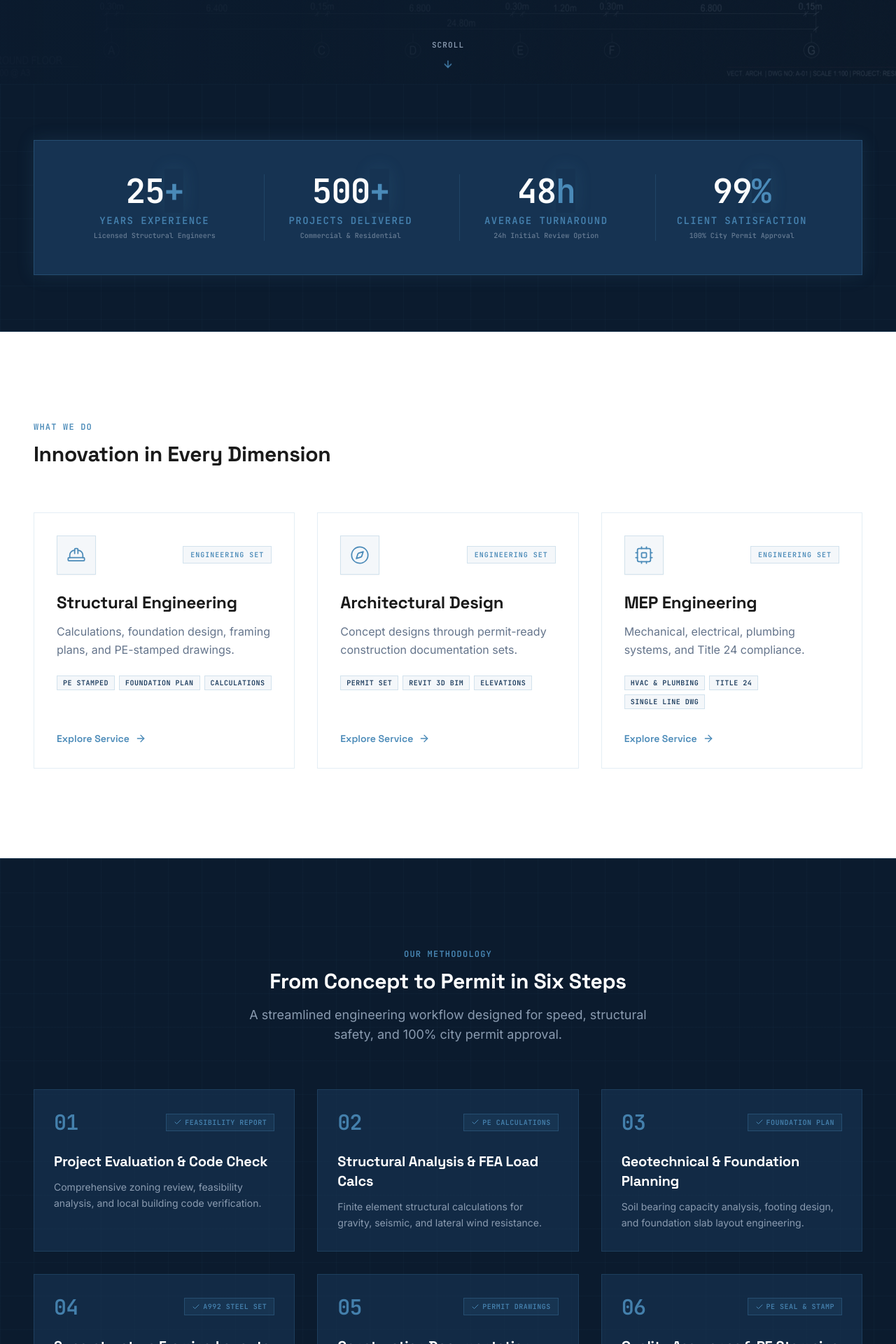
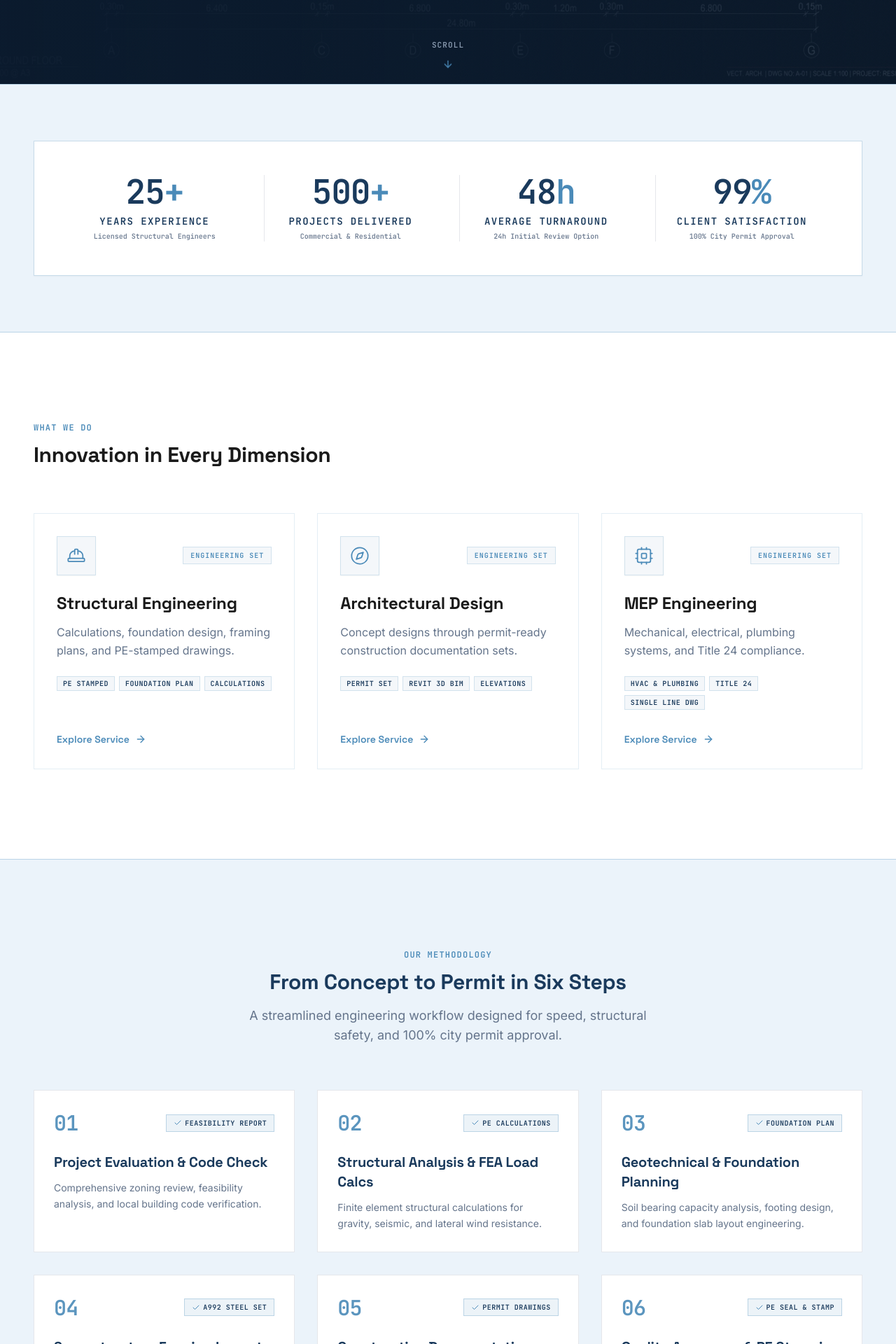
Before and after one commit to shehz-max/Bid-Dimension, a Next.js app: page / in a window 1280 px wide. Shown: the part 680-2600 px from the top of the page at 70% size. Built offline with nearby package versions, Linux system fonts and the light colour scheme.

Commit message:
Apply Logo-Harmonized Light Body Architecture (70% Light / 30% Dark) using Ice Blueprint Tint (#EBF3FA) derived directly from main logo

```diff
--- a/app/(marketing)/page.tsx
+++ b/app/(marketing)/page.tsx
@@ -31,7 +31,7 @@ const TOOLS_SUITE = [
 export default function HomePage() {
   return (
     <div className="flex flex-col">
-      {/* 1. Off-White Hero Section with PrimeCost CAD Blueprint Overlay & Dark 3D Viewport */}
+      {/* 1. Dark Navy Hero Section (High-Tech 3D Model + 15% CAD Drawing Watermark) */}
       <Hero
         variant="homepage"
         label="END-TO-END ENGINEERING & DESIGN"
@@ -41,22 +41,24 @@ export default function HomePage() {
         secondaryCta={{ text: 'Our Process', href: '#process' }}
       />
 
-      {/* 2. High-Contrast Key Stats Console (Deep Navy Section for instant dark contrast!) */}
-      <section className="py-20 bg-bd-navy-deep blueprint-grid border-b border-bd-border-dark text-white relative">
+      {/* 2. Key Stats Console (Logo-Harmonized Ice Blueprint Tint #EBF3FA) */}
+      <section className="py-20 bg-[#EBF3FA] border-y border-[#4A8AB8]/30 text-bd-navy relative">
         <div className="max-w-[1280px] mx-auto px-5 sm:px-8 lg:px-12">
-          <div className="bg-bd-navy/80 border border-bd-blue/30 backdrop-blur-md p-8 md:p-12 shadow-glow-blue">
-            <div className="grid grid-cols-2 lg:grid-cols-4 gap-8 divide-y lg:divide-y-0 lg:divide-x divide-bd-blue/20">
+          <div className="bg-white border border-[#4A8AB8]/30 p-8 md:p-12 shadow-sm">
+            <div className="grid grid-cols-2 lg:grid-cols-4 gap-8 divide-y lg:divide-y-0 lg:divide-x divide-gray-200">
               <StatCounter
                 value={25}
                 suffix="+"
                 label="Years Experience"
                 sublabel="Licensed Structural Engineers"
+                variant="light"
               />
               <StatCounter
                 value={500}
                 suffix="+"
                 label="Projects Delivered"
                 sublabel="Commercial & Residential"
+                variant="light"
                 className="pt-6 lg:pt-0"
               />
               <StatCounter
@@ -64,6 +66,7 @@ export default function HomePage() {
                 suffix="h"
                 label="Average Turnaround"
                 sublabel="24h Initial Review Option"
+                variant="light"
                 className="pt-6 lg:pt-0"
               />
               <StatCounter
@@ -71,6 +74,7 @@ export default function HomePage() {
                 suffix="%"
                 label="Client Satisfaction"
                 sublabel="100% City Permit Approval"
+                variant="light"
                 className="pt-6 lg:pt-0"
               />
             </div>
@@ -81,10 +85,10 @@ export default function HomePage() {
       {/* 3. Services Preview (3-Column Grid on Crisp Bright White Background) */}
       <ServicesGrid />
 
-      {/* 4. Process Timeline (Horizontal 6 Steps in Technical Dark Navy Blueprint) */}
+      {/* 4. Process Timeline (Ice Blueprint Light Theme #EBF3FA + Crisp White Cards) */}
       <ProcessTimeline variant="horizontal" />
 
-      {/* 5. Software & Certifications (Crisp White Background) */}
+      {/* 5. Software & Certifications (Crisp Bright White Background) */}
       <section className="py-24 bg-white text-bd-charcoal">
         <div className="max-w-[1280px] mx-auto px-5 sm:px-8 lg:px-12">
           <div className="flex flex-col items-center text-center mb-16">
@@ -94,7 +98,7 @@ export default function HomePage() {
               </span>
             </FadeInUp>
             <FadeInUp delay={0.15}>
-              <h2 className="font-display font-bold text-3xl sm:text-48px text-bd-charcoal">
+              <h2 className="font-display font-bold text-3xl sm:text-48px text-bd-navy">
                 Built on Industry-Standard Tools
               </h2>
             </FadeInUp>
@@ -105,7 +109,7 @@ export default function HomePage() {
             {TOOLS_SUITE.map((tool) => (
               <div
                 key={tool.name}
-                className="group p-6 bg-bd-surface-light border border-gray-200 hover:border-bd-blue/60 hover:shadow-md transition-all duration-300 flex flex-col justify-between"
+                className="group p-6 bg-[#F8FAFC] border border-gray-200 hover:border-bd-blue hover:shadow-md transition-all duration-300 flex flex-col justify-between"
               >
                 <div className="flex items-center justify-between mb-3">
                   <span className="font-mono font-bold text-lg text-bd-navy group-hover:text-bd-blue transition-colors">
@@ -138,8 +142,8 @@ export default function HomePage() {
         </div>
       </section>
 
-      {/* 6. Testimonials (Client Reviews on Off-White Surface) */}
-      <section className="py-24 sm:py-32 bg-bd-surface-light text-bd-charcoal border-t border-gray-200">
+      {/* 6. Testimonials (Client Reviews on Off-White Slate Surface #F8FAFC) */}
+      <section className="py-24 sm:py-32 bg-[#F8FAFC] text-bd-charcoal border-t border-gray-200">
         <div className="max-w-[1280px] mx-auto px-5 sm:px-8 lg:px-12">
           <div className="flex flex-col items-center text-center mb-16">
             <FadeInUp>
@@ -148,7 +152,7 @@ export default function HomePage() {
               </span>
             </FadeInUp>
             <FadeInUp delay={0.15}>
-              <h2 className="font-display font-bold text-3xl sm:text-48px text-bd-charcoal">
+              <h2 className="font-display font-bold text-3xl sm:text-48px text-bd-navy">
                 Trusted by Contractors, Architects & Developers
               </h2>
             </FadeInUp>
@@ -177,8 +181,8 @@ export default function HomePage() {
         </div>
       </section>
 
-      {/* 7. Final CTA Banner (Technical Deep Navy Finish) */}
-      <section className="py-24 bg-bd-navy-deep blueprint-grid border-t border-bd-border-dark relative overflow-hidden text-white">
+      {/* 7. Final CTA Banner (Ice Blueprint Light Theme #EBF3FA) */}
+      <section className="py-24 bg-[#EBF3FA] border-t border-[#4A8AB8]/30 relative overflow-hidden text-bd-navy">
         <div className="max-w-[1280px] mx-auto px-5 sm:px-8 lg:px-12 relative z-10">
           <div className="grid grid-cols-1 lg:grid-cols-12 gap-12 items-center">
             {/* Left Info Column */}
@@ -190,13 +194,13 @@ export default function HomePage() {
               </FadeInUp>
 
               <FadeInUp delay={0.15}>
-                <h2 className="font-display font-bold text-4xl sm:text-56px leading-tight mb-6">
+                <h2 className="font-display font-bold text-4xl sm:text-56px leading-tight mb-6 text-bd-navy">
                   Ready to Start Your Engineering Project?
                 </h2>
               </FadeInUp>
 
               <FadeInUp delay={0.3}>
-                <p className="font-body text-lg text-bd-text-muted leading-relaxed mb-8">
+                <p className="font-body text-lg text-bd-gray leading-relaxed mb-8">
                   Get a comprehensive, PE-stamped engineering proposal within 24 hours. Upload your architectural drawings or CAD files for instant evaluation.
                 </p>
               </FadeInUp>
@@ -208,7 +212,7 @@ export default function HomePage() {
                   </Button>
                   <a
                     href="tel:7472237815"
-                    className="inline-flex items-center justify-center gap-2 px-6 py-4 border border-bd-blue/40 text-white font-display font-semibold text-sm hover:bg-bd-blue/10 hover:border-bd-blue transition-all"
+                    className="inline-flex items-center justify-center gap-2 px-6 py-4 border border-bd-navy text-bd-navy font-display font-semibold text-sm hover:bg-bd-navy hover:text-white transition-all shadow-xs"
                   >
                     <Phone className="w-4 h-4 text-bd-blue" />
                     <span>(747) 223-7815</span>
@@ -220,30 +224,30 @@ export default function HomePage() {
             {/* Right Interactive Plan Upload Teaser Card */}
             <div className="lg:col-span-6">
               <FadeInUp delay={0.3}>
-                <div className="bg-bd-navy/90 border border-bd-blue/40 p-8 shadow-glow-blue flex flex-col gap-6">
+                <div className="bg-white border border-gray-300 p-8 shadow-md flex flex-col gap-6">
                   <div className="flex items-center justify-between">
                     <div className="flex items-center gap-3">
                       <div className="w-10 h-10 bg-bd-blue/10 border border-bd-blue/30 flex items-center justify-center text-bd-blue">
                         <Upload className="w-5 h-5" />
                       </div>
                       <div className="flex flex-col">
-                        <span className="font-display font-bold text-lg text-white">
+                        <span className="font-display font-bold text-lg text-bd-navy">
                           Upload Plans for 24h Review
                         </span>
-                        <span className="font-mono text-xs text-bd-text-muted">
+                        <span className="font-mono text-xs text-bd-gray">
                           Accepts PDF, DWG, RVT & Images
                         </span>
                       </div>
                     </div>
                   </div>
 
-                  <p className="font-body text-sm text-bd-text-muted leading-relaxed">
+                  <p className="font-body text-sm text-bd-gray leading-relaxed">
                     Have architectural drafts, floor plans, or site surveys? Submit your files through our secure quote form for immediate PE review.
                   </p>
 
                   <Link
                     href="/contact"
-                    className="group flex items-center justify-between p-4 bg-bd-navy-deep border border-bd-blue/30 hover:border-bd-blue hover:bg-bd-navy transition-all text-bd-blue font-mono text-xs uppercase tracking-wider font-semibold"
+                    className="group flex items-center justify-between p-4 bg-[#F8FAFC] border border-gray-300 hover:border-bd-blue hover:bg-bd-navy hover:text-white transition-all text-bd-navy font-mono text-xs uppercase tracking-wider font-semibold"
                   >
                     <span>Launch Quote Wizard & Drop Files</span>
                     <ArrowRight className="w-4 h-4 transition-transform group-hover:translate-x-1" />
--- a/components/molecules/ProcessStep.tsx
+++ b/components/molecules/ProcessStep.tsx
@@ -9,6 +9,7 @@ export interface ProcessStepProps {
   description: string;
   badge?: string;
   variant?: 'horizontal' | 'vertical';
+  theme?: 'light' | 'dark';
   isLast?: boolean;
   className?: string;
 }
@@ -19,23 +20,34 @@ export const ProcessStep: React.FC<ProcessStepProps> = ({
   description,
   badge,
   variant = 'horizontal',
+  theme = 'light',
   isLast = false,
   className = '',
 }) => {
+  const isLight = theme === 'light';
+
   if (variant === 'horizontal') {
     return (
       <div
-        className={`group relative bg-bd-navy/50 border border-bd-blue/20 hover:border-bd-blue/70 p-7 flex flex-col justify-between transition-all duration-300 hover:-translate-y-1.5 hover:shadow-glow-blue rounded-none ${className}`}
+        className={`group relative p-7 flex flex-col justify-between transition-all duration-300 hover:-translate-y-1.5 rounded-none ${
+          isLight
+            ? 'bg-white border border-gray-200 hover:border-bd-blue hover:shadow-md'
+            : 'bg-bd-navy/50 border border-bd-blue/20 hover:border-bd-blue/70 hover:shadow-glow-blue'
+        } ${className}`}
       >
         <div>
-          {/* Top Row: Large Elegant Step Number & Badge */}
+          {/* Top Row: Step Number & Badge */}
           <div className="flex items-center justify-between mb-6">
             <span className="font-mono font-bold text-3xl text-bd-blue tracking-tight opacity-90 group-hover:scale-105 group-hover:opacity-100 transition-all">
               {number}
             </span>
 
             {badge && (
-              <span className="inline-flex items-center gap-1 font-mono text-[10px] font-semibold uppercase tracking-wider text-bd-blue/90 bg-bd-blue/10 px-2.5 py-1 border border-bd-blue/30">
+              <span className={`inline-flex items-center gap-1 font-mono text-[10px] font-semibold uppercase tracking-wider px-2.5 py-1 ${
+                isLight
+                  ? 'text-bd-navy bg-bd-blue/10 border border-bd-blue/30'
+                  : 'text-bd-blue/90 bg-bd-blue/10 border border-bd-blue/30'
+              }`}>
                 <Check className="w-3 h-3 text-bd-blue" />
                 <span>{badge}</span>
               </span>
@@ -43,12 +55,16 @@ export const ProcessStep: React.FC<ProcessStepProps> = ({
           </div>
 
           {/* Title */}
-          <h4 className="font-display font-bold text-xl text-white mb-3 group-hover:text-bd-blue transition-colors">
+          <h4 className={`font-display font-bold text-xl mb-3 group-hover:text-bd-blue transition-colors ${
+            isLight ? 'text-bd-navy' : 'text-white'
+          }`}>
             {title}
           </h4>
 
           {/* Description */}
-          <p className="font-body text-sm text-bd-text-muted leading-relaxed">
+          <p className={`font-body text-sm leading-relaxed ${
+            isLight ? 'text-bd-gray' : 'text-bd-text-muted'
+          }`}>
             {description}
           </p>
         </div>
--- a/components/molecules/StatCounter.tsx
+++ b/components/molecules/StatCounter.tsx
@@ -9,6 +9,7 @@ export interface StatCounterProps {
   sublabel?: string;
   duration?: number;
   className?: string;
+  variant?: 'light' | 'dark';
 }
 
 export const StatCounter: React.FC<StatCounterProps> = ({
@@ -18,6 +19,7 @@ export const StatCounter: React.FC<StatCounterProps> = ({
   sublabel,
   duration = 2000,
   className = '',
+  variant = 'light',
 }) => {
   const [count, setCount] = useState(0);
   const [hasAnimated, setHasAnimated] = useState(false);
@@ -56,17 +58,25 @@ export const StatCounter: React.FC<StatCounterProps> = ({
     return () => observer.disconnect();
   }, [value, duration, hasAnimated]);
 
+  const isLight = variant === 'light';
+
   return (
     <div ref={ref} className={`flex flex-col items-center text-center group ${className}`}>
-      <div className="font-mono font-bold text-5xl md:text-64px text-white tracking-tight tabular-nums mb-2 transition-colors duration-300 group-hover:text-bd-blue">
+      <div className={`font-mono font-bold text-5xl md:text-64px tracking-tight tabular-nums mb-2 transition-colors duration-300 ${
+        isLight ? 'text-bd-navy group-hover:text-bd-blue' : 'text-white group-hover:text-bd-blue'
+      }`}>
         {count}
-        <span className="text-bd-blue shadow-glow-blue">{suffix}</span>
+        <span className="text-bd-blue">{suffix}</span>
       </div>
-      <div className="font-mono text-xs md:text-sm font-semibold uppercase tracking-widest text-bd-blue/90 mb-1">
+      <div className={`font-mono text-xs md:text-sm font-semibold uppercase tracking-widest mb-1 ${
+        isLight ? 'text-bd-navy' : 'text-bd-blue/90'
+      }`}>
         {label}
       </div>
       {sublabel && (
-        <div className="font-mono text-[10px] text-bd-text-muted opacity-70">
+        <div className={`font-mono text-[10px] ${
+          isLight ? 'text-bd-gray' : 'text-bd-text-muted opacity-70'
+        }`}>
           {sublabel}
         </div>
       )}
--- a/components/organisms/ProcessTimeline.tsx
+++ b/components/organisms/ProcessTimeline.tsx
@@ -55,7 +55,7 @@ export const ProcessTimeline: React.FC<ProcessTimelineProps> = ({
 }) => {
   if (variant === 'horizontal') {
     return (
-      <section id="process" className="py-24 sm:py-32 bg-bd-navy-deep blueprint-grid border-y border-bd-border-dark relative overflow-hidden">
+      <section id="process" className="py-24 sm:py-32 bg-[#EBF3FA] border-y border-[#4A8AB8]/30 relative overflow-hidden text-bd-charcoal">
         <div className="max-w-[1280px] mx-auto px-5 sm:px-8 lg:px-12">
           {/* Section Header */}
           <div className="flex flex-col items-center text-center mb-16">
@@ -65,12 +65,12 @@ export const ProcessTimeline: React.FC<ProcessTimelineProps> = ({
               </span>
             </FadeInUp>
             <FadeInUp delay={0.15}>
-              <h2 className="font-display font-bold text-3xl sm:text-48px leading-tight text-white max-w-2xl mb-4">
+              <h2 className="font-display font-bold text-3xl sm:text-48px leading-tight text-bd-navy max-w-2xl mb-4">
                 From Concept to Permit in Six Steps
               </h2>
             </FadeInUp>
             <FadeInUp delay={0.25}>
-              <p className="font-body text-base sm:text-lg text-bd-text-muted max-w-xl leading-relaxed">
+              <p className="font-body text-base sm:text-lg text-bd-gray max-w-xl leading-relaxed">
                 A streamlined engineering workflow designed for speed, structural safety, and 100% city permit approval.
               </p>
             </FadeInUp>
@@ -86,6 +86,7 @@ export const ProcessTimeline: React.FC<ProcessTimelineProps> = ({
                 description={step.description}
                 badge={step.badge}
                 variant="horizontal"
+                theme="light"
                 isLast={idx === steps.length - 1}
               />
             ))}
```
